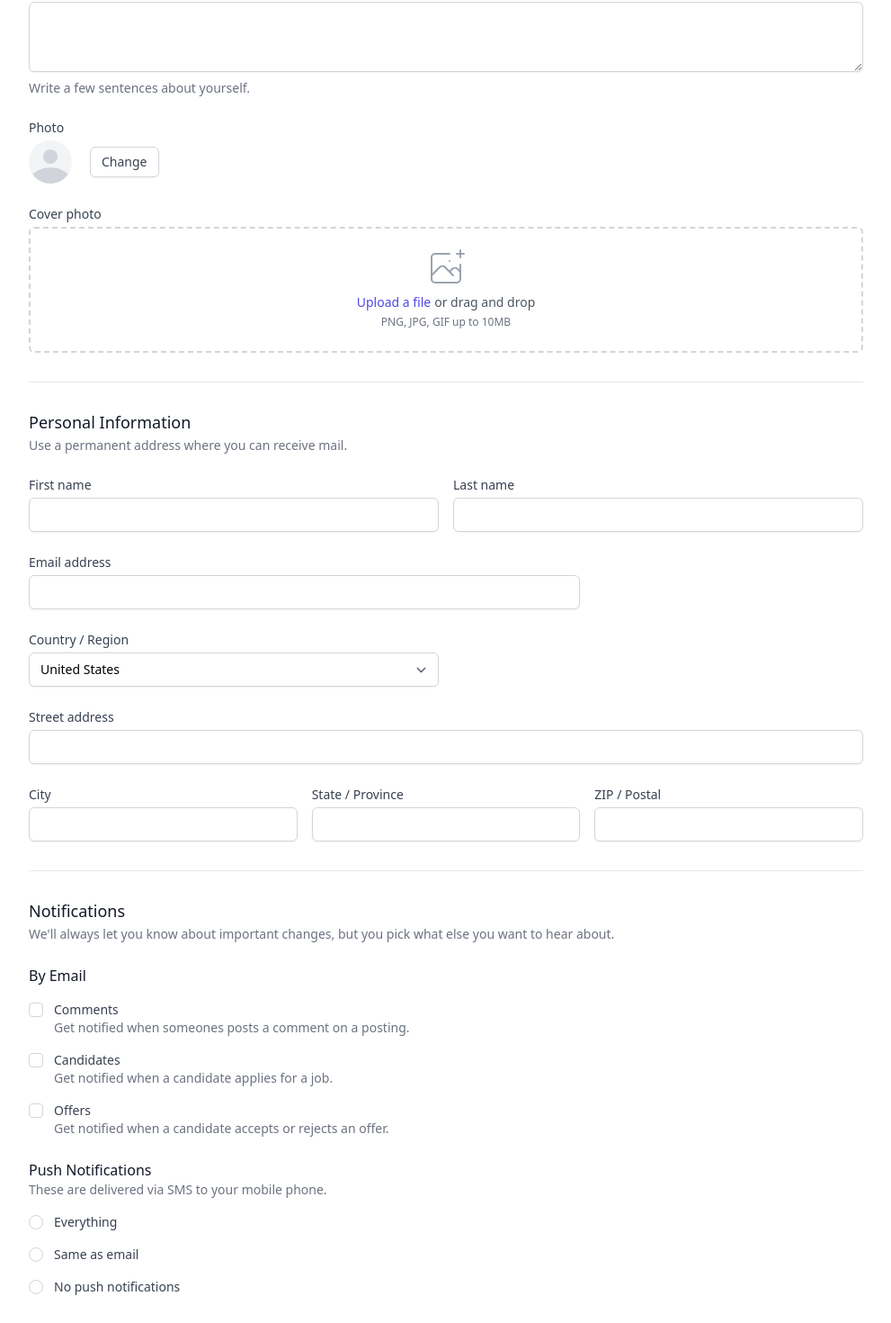
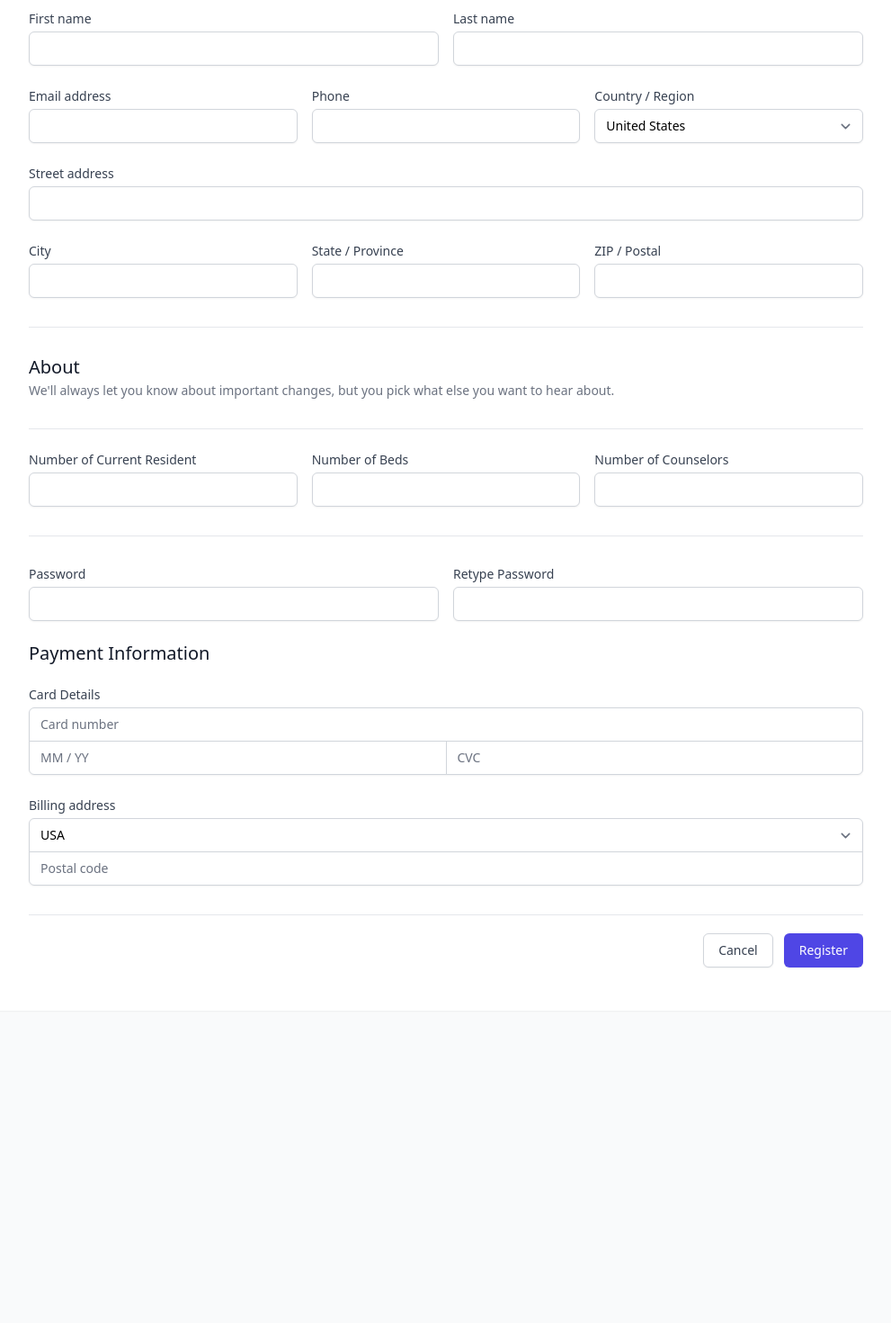
Before and after one commit to JustinBrubaker7/counsel-central, a React (Create React App) app in the folder client/: page /register in a window 1280 px wide. Shown: the part 340-1810 px from the top of the page at 90% size, without its empty margins (144-1135 px from the left). After the commit the page ends 1487 px from the top, so only its background shows below. Built offline with nearby package versions, Linux system fonts and the light colour scheme.

Commit message:
register form done

```diff
--- a/client/src/App.js
+++ b/client/src/App.js
@@ -7,6 +7,7 @@ import HomeExternal from './pages/HomeExternal';
 import LoginForm from './components/LoginForm/LoginForm';
 import Pricing from './components/Pricing/Pricing';
 import RegisterForm from './components/RegisterForm/RegisterForm';
+import FeatureSectionExternal from './components/FeatureSectionExternal/index';
 
 import { BrowserRouter as Router, Switch, Route, Link } from "react-router-dom";
 
@@ -33,6 +34,10 @@ function App() {
         <ExternalNav />
         <Pricing />
       </Route>
+      <Route exact path="/features" >
+        <ExternalNav />
+        <FeatureSectionExternal />
+      </Route>
       <Route exact path="/contact" >
         <ExternalNav />
 
--- a/client/src/components/RegisterForm/RegisterForm.js
+++ b/client/src/components/RegisterForm/RegisterForm.js
@@ -8,108 +8,29 @@ export default function RegisterForm() {
         <div className="space-y-8 divide-y divide-gray-200">
           <div>
             <div>
-              <h3 className="text-lg leading-6 font-medium text-gray-900">Profile</h3>
+              <h2 className="text-xl leading-6 font-medium text-gray-900">Register</h2>
               <p className="mt-1 text-sm text-gray-500">
-                This information will be displayed publicly so be careful what you share.
+                Sign up your center. You will be able to add your couselors once you sign up
               </p>
             </div>
 
-            <div className="mt-6 grid grid-cols-1 gap-y-6 gap-x-4 sm:grid-cols-6">
+            <div className="mt-6 grid grid-cols-1 gap-y-6 gap-x-4  sm:grid-cols-6">
               <div className="sm:col-span-4">
-                <label htmlFor="username" className="block text-sm font-medium text-gray-700">
-                  Username
+                <label htmlFor="center-name" className="block text-sm font-medium text-gray-700">
+                  Center Name
                 </label>
                 <div className="mt-1 flex rounded-md shadow-sm">
-                  <span className="inline-flex items-center px-3 rounded-l-md border border-r-0 border-gray-300 bg-gray-50 text-gray-500 sm:text-sm">
-                    workcation.com/
-                  </span>
                   <input
                     type="text"
-                    name="username"
-                    id="username"
-                    autoComplete="username"
-                    className="flex-1 focus:ring-indigo-500 focus:border-indigo-500 block w-full min-w-0 rounded-none rounded-r-md sm:text-sm border-gray-300"
+                    name="center-name"
+                    id="center-name"
+                    className="flex-1 focus:ring-indigo-500 focus:border-indigo-500 block w-full min-w-0 rounded-none rounded-md sm:text-sm border-gray-300"
                   />
-                </div>
-              </div>
-
-              <div className="sm:col-span-6">
-                <label htmlFor="about" className="block text-sm font-medium text-gray-700">
-                  About
-                </label>
-                <div className="mt-1">
-                  <textarea
-                    id="about"
-                    name="about"
-                    rows={3}
-                    className="shadow-sm focus:ring-indigo-500 focus:border-indigo-500 block w-full sm:text-sm border border-gray-300 rounded-md"
-                    defaultValue={''}
-                  />
-                </div>
-                <p className="mt-2 text-sm text-gray-500">Write a few sentences about yourself.</p>
-              </div>
-
-              <div className="sm:col-span-6">
-                <label htmlFor="photo" className="block text-sm font-medium text-gray-700">
-                  Photo
-                </label>
-                <div className="mt-1 flex items-center">
-                  <span className="h-12 w-12 rounded-full overflow-hidden bg-gray-100">
-                    <svg className="h-full w-full text-gray-300" fill="currentColor" viewBox="0 0 24 24">
-                      <path d="M24 20.993V24H0v-2.996A14.977 14.977 0 0112.004 15c4.904 0 9.26 2.354 11.996 5.993zM16.002 8.999a4 4 0 11-8 0 4 4 0 018 0z" />
-                    </svg>
-                  </span>
-                  <button
-                    type="button"
-                    className="ml-5 bg-white py-2 px-3 border border-gray-300 rounded-md shadow-sm text-sm leading-4 font-medium text-gray-700 hover:bg-gray-50 focus:outline-none focus:ring-2 focus:ring-offset-2 focus:ring-indigo-500"
-                  >
-                    Change
-                  </button>
-                </div>
-              </div>
-
-              <div className="sm:col-span-6">
-                <label htmlFor="cover_photo" className="block text-sm font-medium text-gray-700">
-                  Cover photo
-                </label>
-                <div className="mt-1 flex justify-center px-6 pt-5 pb-6 border-2 border-gray-300 border-dashed rounded-md">
-                  <div className="space-y-1 text-center">
-                    <svg
-                      className="mx-auto h-12 w-12 text-gray-400"
-                      stroke="currentColor"
-                      fill="none"
-                      viewBox="0 0 48 48"
-                      aria-hidden="true"
-                    >
-                      <path
-                        d="M28 8H12a4 4 0 00-4 4v20m32-12v8m0 0v8a4 4 0 01-4 4H12a4 4 0 01-4-4v-4m32-4l-3.172-3.172a4 4 0 00-5.656 0L28 28M8 32l9.172-9.172a4 4 0 015.656 0L28 28m0 0l4 4m4-24h8m-4-4v8m-12 4h.02"
-                        strokeWidth={2}
-                        strokeLinecap="round"
-                        strokeLinejoin="round"
-                      />
-                    </svg>
-                    <div className="flex text-sm text-gray-600">
-                      <label
-                        htmlFor="file-upload"
-                        className="relative cursor-pointer bg-white rounded-md font-medium text-indigo-600 hover:text-indigo-500 focus-within:outline-none focus-within:ring-2 focus-within:ring-offset-2 focus-within:ring-indigo-500"
-                      >
-                        <span>Upload a file</span>
-                        <input id="file-upload" name="file-upload" type="file" className="sr-only" />
-                      </label>
-                      <p className="pl-1">or drag and drop</p>
-                    </div>
-                    <p className="text-xs text-gray-500">PNG, JPG, GIF up to 10MB</p>
                 </div>
               </div>
             </div>
           </div>
-          </div>
-
-          <div className="pt-8">
           <div>
-              <h3 className="text-lg leading-6 font-medium text-gray-900">Personal Information</h3>
-              <p className="mt-1 text-sm text-gray-500">Use a permanent address where you can receive mail.</p>
-            </div>
               <div className="mt-6 grid grid-cols-1 gap-y-6 gap-x-4 sm:grid-cols-6">
               <div className="sm:col-span-3">
                 <label htmlFor="first_name" className="block text-sm font-medium text-gray-700">
@@ -141,7 +62,7 @@ export default function RegisterForm() {
                 </div>
               </div>
 
-              <div className="sm:col-span-4">
+              <div className="sm:col-span-2">
                 <label htmlFor="email" className="block text-sm font-medium text-gray-700">
                   Email address
                 </label>
@@ -155,8 +76,23 @@ export default function RegisterForm() {
                   />
                 </div>
               </div>
+              <div className="sm:col-span-2">
+                <label htmlFor="phone" className="block text-sm font-medium text-gray-700">
+                  Phone
+                </label>
+                <div className="mt-1">
+                  <input
+                    id="phone"
+                    name="phone"
+                    type="tel"
+                    autoComplete="tel"
+                    className="shadow-sm focus:ring-indigo-500 focus:border-indigo-500 block w-full sm:text-sm border-gray-300 rounded-md"
+                  />
+                </div>
+              </div>
 
-              <div className="sm:col-span-3">
+
+              <div className="sm:col-span-2">
                 <label htmlFor="country" className="block text-sm font-medium text-gray-700">
                   Country / Region
                 </label>
@@ -236,109 +172,172 @@ export default function RegisterForm() {
 
           <div className="pt-8">
             <div>
-              <h3 className="text-lg leading-6 font-medium text-gray-900">Notifications</h3>
+              <h2 className="text-xl leading-6 font-medium text-gray-900">About</h2>
               <p className="mt-1 text-sm text-gray-500">
                 We'll always let you know about important changes, but you pick what else you want to hear about.
               </p>
             </div>
-            <div className="mt-6">
-              <fieldset>
-                <legend className="text-base font-medium text-gray-900">By Email</legend>
-                <div className="mt-4 space-y-4">
-                  <div className="relative flex items-start">
-                    <div className="flex items-center h-5">
+          </div>
+          <div>
+              <div className="mt-6 grid grid-cols-1 gap-y-6 gap-x-4 sm:grid-cols-6">
+
+              <div className="sm:col-span-2">
+                <label htmlFor="current-residents" className="block text-sm font-medium text-gray-700">
+                  Number of Current Resident
+                </label>
+                <div className="mt-1">
                   <input
-                        id="comments"
-                        name="comments"
-                        type="checkbox"
-                        className="focus:ring-indigo-500 h-4 w-4 text-indigo-600 border-gray-300 rounded"
+                    type="number"
+                    name="current-residents"
+                    id="current-residents"
+                    className="shadow-sm focus:ring-indigo-500 focus:border-indigo-500 block w-full sm:text-sm border-gray-300 rounded-md"
                   />
                 </div>
-                    <div className="ml-3 text-sm">
-                      <label htmlFor="comments" className="font-medium text-gray-700">
-                        Comments
+              </div>
+
+              <div className="sm:col-span-2">
+                <label htmlFor="beds" className="block text-sm font-medium text-gray-700">
+                Number of Beds
                 </label>
-                      <p className="text-gray-500">Get notified when someones posts a comment on a posting.</p>
+                <div className="mt-1">
+                  <input
+                    type="number"
+                    name="beds"
+                    id="beds"
+                    className="shadow-sm focus:ring-indigo-500 focus:border-indigo-500 block w-full sm:text-sm border-gray-300 rounded-md"
+                  />
                 </div>
               </div>
-                  <div className="relative flex items-start">
-                    <div className="flex items-center h-5">
+
+              <div className="sm:col-span-2">
+                <label htmlFor="number-couselors" className="block text-sm font-medium text-gray-700">
+                Number of Counselors
+                </label>
+                <div className="mt-1">
                   <input
-                        id="candidates"
-                        name="candidates"
-                        type="checkbox"
-                        className="focus:ring-indigo-500 h-4 w-4 text-indigo-600 border-gray-300 rounded"
+                    type="number"
+                    name="number-couselors"
+                    id="number-couselors"
+                    className="shadow-sm focus:ring-indigo-500 focus:border-indigo-500 block w-full sm:text-sm border-gray-300 rounded-md"
                   />
                 </div>
-                    <div className="ml-3 text-sm">
-                      <label htmlFor="candidates" className="font-medium text-gray-700">
-                        Candidates
-                      </label>
-                      <p className="text-gray-500">Get notified when a candidate applies for a job.</p>
               </div>
             </div>
-                  <div className="relative flex items-start">
-                    <div className="flex items-center h-5">
+          </div>
+          <div>
+            <div className="pt-8 grid grid-cols-1 gap-y-6 gap-x-4 sm:grid-cols-6">
+
+              <div className="sm:col-span-3">
+                <label htmlFor="password" className="block text-sm font-medium text-gray-700">
+                 Password
+                </label>
+                <div className="mt-1">
                   <input
-                        id="offers"
-                        name="offers"
-                        type="checkbox"
-                        className="focus:ring-indigo-500 h-4 w-4 text-indigo-600 border-gray-300 rounded"
+                    type="password"
+                    name="password"
+                    id="password"
+                    className="shadow-sm focus:ring-indigo-500 focus:border-indigo-500 block w-full sm:text-sm border-gray-300 rounded-md"
                   />
                 </div>
-                    <div className="ml-3 text-sm">
-                      <label htmlFor="offers" className="font-medium text-gray-700">
-                        Offers
+              </div>
+
+              <div className="sm:col-span-3">
+                <label htmlFor="password2" className="block text-sm font-medium text-gray-700">
+                Retype Password
                 </label>
-                      <p className="text-gray-500">Get notified when a candidate accepts or rejects an offer.</p>
+                <div className="mt-1">
+                  <input
+                    type="password"
+                    name="password2"
+                    id="password2"
+                    className="shadow-sm focus:ring-indigo-500 focus:border-indigo-500 block w-full sm:text-sm border-gray-300 rounded-md"
+                  />
+                </div>
+              </div>
+
+            </div>
+            <div className="pt-6">
+            <div>
+              <h2 className="text-xl leading-6 font-medium text-gray-900">Payment Information</h2>
+              </div>
+          </div>
+            <fieldset>
+        <legend className="block text-sm font-medium text-gray-700 pt-6">Card Details</legend>
+        <div className="mt-1 bg-white rounded-md shadow-sm -space-y-px">
+          <div>
+            <label htmlFor="card-number" className="sr-only">
+              Card number
+            </label>
+            <input
+              type="text"
+              name="card-number"
+              id="card-number"
+              className="focus:ring-indigo-500 focus:border-indigo-500 relative block w-full rounded-none rounded-t-md bg-transparent focus:z-10 sm:text-sm border-gray-300"
+              placeholder="Card number"
+            />
+          </div>
+          <div className="flex -space-x-px">
+            <div className="w-1/2 flex-1 min-w-0">
+              <label htmlFor="card-expiration-date" className="sr-only">
+                Expiration date
+              </label>
+              <input
+                type="text"
+                name="card-expiration-date"
+                id="card-expiration-date"
+                className="focus:ring-indigo-500 focus:border-indigo-500 relative block w-full rounded-none rounded-bl-md bg-transparent focus:z-10 sm:text-sm border-gray-300"
+                placeholder="MM / YY"
+              />
+            </div>
+            <div className="flex-1 min-w-0">
+              <label htmlFor="card-cvc" className="sr-only">
+                CVC
+              </label>
+              <input
+                type="text"
+                name="card-cvc"
+                id="card-cvc"
+                className="focus:ring-indigo-500 focus:border-indigo-500 relative block w-full rounded-none rounded-br-md bg-transparent focus:z-10 sm:text-sm border-gray-300"
+                placeholder="CVC"
+              />
             </div>
           </div>
         </div>
       </fieldset>
-              <fieldset className="mt-6">
+      <fieldset className="mt-6 bg-white">
+        <legend className="block text-sm font-medium text-gray-700">Billing address</legend>
+        <div className="mt-1 rounded-md shadow-sm -space-y-px">
           <div>
-                  <legend className="text-base font-medium text-gray-900">Push Notifications</legend>
-                  <p className="text-sm text-gray-500">These are delivered via SMS to your mobile phone.</p>
+            <label htmlFor="country" className="sr-only">
+              Country
+            </label>
+            <select
+              id="country"
+              name="country"
+              className="focus:ring-indigo-500 focus:border-indigo-500 relative block w-full rounded-none rounded-t-md bg-transparent focus:z-10 sm:text-sm border-gray-300"
+            >
+              <option>USA</option>
+              <option>Canada</option>
+            </select>
           </div>
-                <div className="mt-4 space-y-4">
-                  <div className="flex items-center">
+          <div>
+            <label htmlFor="postal-code" className="sr-only">
+              Postal code
+            </label>
             <input
-                      id="push_everything"
-                      name="push_notifications"
-                      type="radio"
-                      className="focus:ring-indigo-500 h-4 w-4 text-indigo-600 border-gray-300"
+              type="text"
+              name="postal-code"
+              id="postal-code"
+              className="focus:ring-indigo-500 focus:border-indigo-500 relative block w-full rounded-none rounded-b-md bg-transparent focus:z-10 sm:text-sm border-gray-300"
+              placeholder="Postal code"
             />
-                    <label htmlFor="push_everything" className="ml-3 block text-sm font-medium text-gray-700">
-                      Everything
-                    </label>
-                  </div>
-                  <div className="flex items-center">
-                    <input
-                      id="push_email"
-                      name="push_notifications"
-                      type="radio"
-                      className="focus:ring-indigo-500 h-4 w-4 text-indigo-600 border-gray-300"
-                    />
-                    <label htmlFor="push_email" className="ml-3 block text-sm font-medium text-gray-700">
-                      Same as email
-                    </label>
-                  </div>
-                  <div className="flex items-center">
-                    <input
-                      id="push_nothing"
-                      name="push_notifications"
-                      type="radio"
-                      className="focus:ring-indigo-500 h-4 w-4 text-indigo-600 border-gray-300"
-                    />
-                    <label htmlFor="push_nothing" className="ml-3 block text-sm font-medium text-gray-700">
-                      No push notifications
-                    </label>
           </div>
         </div>
       </fieldset>
           </div>
+
         </div>
-        </div>
+
 
         <div className="pt-5">
           <div className="flex justify-end">
@@ -352,7 +351,7 @@ export default function RegisterForm() {
               type="submit"
               className="ml-3 inline-flex justify-center py-2 px-4 border border-transparent shadow-sm text-sm font-medium rounded-md text-white bg-indigo-600 hover:bg-indigo-700 focus:outline-none focus:ring-2 focus:ring-offset-2 focus:ring-indigo-500"
             >
-              Save
+              Register
             </button>
           </div>
         </div>
```
Lines whose indentation alone changed are shown as unchanged.
